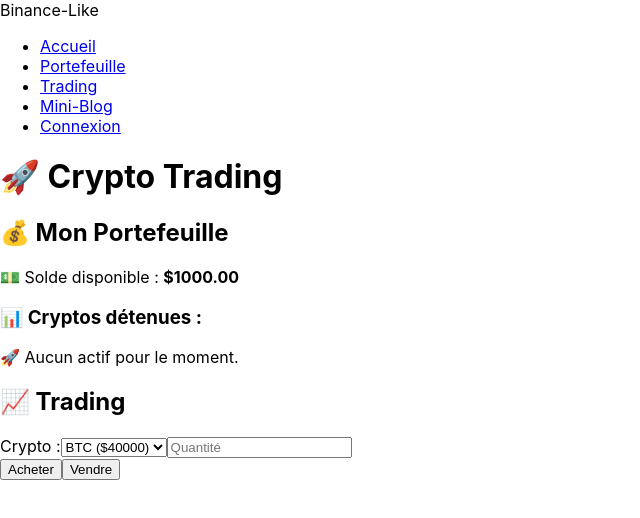
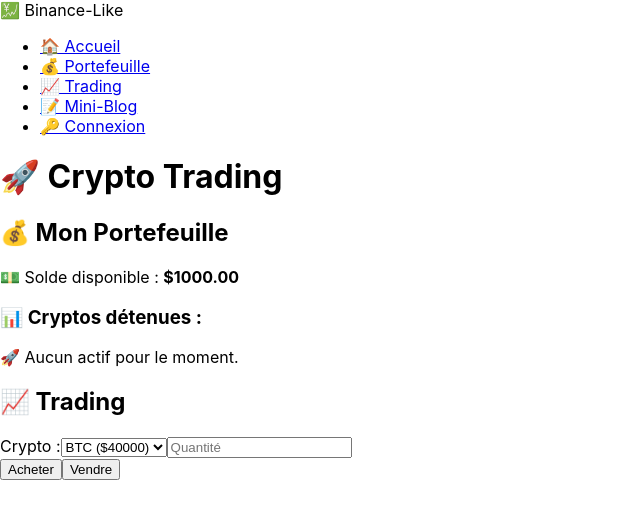
Before and after one commit to TheoLvx/Projet_Binance, a React (Create React App) app: page / in a window 1280 px wide. Shown: the top 518 px of the page, without its empty margins (0-640 px from the left). Built offline with nearby package versions, Linux system fonts and the light colour scheme.

Commit message:
MiniBlog

```diff
--- a/src/App.jsx
+++ b/src/App.jsx
@@ -1,24 +1,27 @@
 import React from "react";
 import { BrowserRouter as Router, Routes, Route } from "react-router-dom";
+import { UserProvider } from "./components/UserContext";
 import Navbar from "./components/Navbar";
-import Home from "./pages/Home"; // Garde Home
-import Login from "./components/login/Login";
-import Register from "./components/login/Register";
-
+import Home from "./pages/Home.jsx";
+import Login from "./components/login/Login.jsx";
+import Register from "./components/login/Register.jsx";
+import MiniBlog from "./pages/MiniBlog.jsx";
 
 const App = () => {
   return (
+    <UserProvider>
       <Router>
         <Navbar />
         <Routes>
           <Route path="/" element={<Home />} />
           <Route path="/portfolio" element={<h2>Portefeuille</h2>} />
           <Route path="/trading" element={<h2>Trading</h2>} />
-        <Route path="/blog" element={<h2>Mini-Blog</h2>} />
+          <Route path="/blog" element={<MiniBlog />} />
           <Route path="/login" element={<Login />} />
           <Route path="/register" element={<Register />} />
         </Routes>
       </Router>
+    </UserProvider>
   );
 };
 
--- a/src/components/Navbar.jsx
+++ b/src/components/Navbar.jsx
@@ -1,35 +1,31 @@
-import React, { useState, useEffect } from "react";
+import React, { useContext } from "react";
 import { Link, useNavigate } from "react-router-dom";
+import { UserContext } from "../components/UserContext";
 
 const Navbar = () => {
-  const [user, setUser] = useState(null);
+  const { user, logoutUser } = useContext(UserContext);
   const navigate = useNavigate();
 
-  useEffect(() => {
-    const loggedInUser = JSON.parse(localStorage.getItem("loggedInUser"));
-    setUser(loggedInUser);
-  }, []);
-
   const handleLogout = () => {
-    localStorage.removeItem("loggedInUser");
-    setUser(null);
+    logoutUser();
     navigate("/login");
   };
 
   return (
     <nav className="navbar">
-      <div className="logo">Binance-Like</div>
+      <div className="logo">💹 Binance-Like</div>
       <ul className="nav-links">
-        <li><Link to="/">Accueil</Link></li>
-        <li><Link to="/portfolio">Portefeuille</Link></li>
-        <li><Link to="/trading">Trading</Link></li>
-        <li><Link to="/blog">Mini-Blog</Link></li>
+        <li><Link to="/">🏠 Accueil</Link></li>
+        <li><Link to="/portfolio">💰 Portefeuille</Link></li>
+        <li><Link to="/trading">📈 Trading</Link></li>
+        <li><Link to="/blog">📝 Mini-Blog</Link></li>
         {user ? (
-          <li>
-            <button className="logout-btn" onClick={handleLogout}>Déconnexion</button>
-          </li>
+          <>
+            <li className="user-info">👤 {user.username}</li>
+            <li><button className="logout-btn" onClick={handleLogout}>🚪 Déconnexion</button></li>
+          </>
         ) : (
-          <li><Link to="/login">Connexion</Link></li>
+          <li><Link to="/login">🔑 Connexion</Link></li>
         )}
       </ul>
     </nav>
--- /dev/null
+++ b/src/components/UserContext.jsx
@@ -0,0 +1,30 @@
+import React, { createContext, useState, useEffect } from "react";
+
+export const UserContext = createContext();
+
+export const UserProvider = ({ children }) => {
+  const [user, setUser] = useState(null);
+
+  useEffect(() => {
+    const loggedInUser = JSON.parse(localStorage.getItem("loggedInUser"));
+    if (loggedInUser) {
+      setUser(loggedInUser);
+    }
+  }, []);
+
+  const loginUser = (userData) => {
+    setUser(userData);
+    localStorage.setItem("loggedInUser", JSON.stringify(userData));
+  };
+
+  const logoutUser = () => {
+    setUser(null);
+    localStorage.removeItem("loggedInUser");
+  };
+
+  return (
+    <UserContext.Provider value={{ user, loginUser, logoutUser }}>
+      {children}
+    </UserContext.Provider>
+  );
+};
--- a/src/components/login/Login.jsx
+++ b/src/components/login/Login.jsx
@@ -1,27 +1,28 @@
-import React, { useState } from "react";
+import React, { useState, useContext } from "react";
 import { useNavigate, Link } from "react-router-dom";
+import { UserContext } from "../UserContext";
 
 const Login = () => {
   const [username, setUsername] = useState("");
   const [password, setPassword] = useState("");
+  const { loginUser } = useContext(UserContext);
   const navigate = useNavigate();
 
   const handleLogin = () => {
-    const storedUsers = JSON.parse(localStorage.getItem("users")) || [];
+    const users = JSON.parse(localStorage.getItem("users")) || [];
 
-    const user = storedUsers.find(
+    const user = users.find(
       (u) => u.username === username && u.password === password
     );
 
     if (user) {
-      localStorage.setItem("loggedInUser", JSON.stringify(user));
+      loginUser(user);
       alert("Connexion réussie !");
       navigate("/portfolio");
     } else {
       alert("Identifiants incorrects !");
     }
   };
-
 
   return (
     <div className="login-container">
--- a/src/components/login/Register.jsx
+++ b/src/components/login/Register.jsx
@@ -2,46 +2,45 @@ import React, { useState } from "react";
 import { useNavigate } from "react-router-dom";
 
 const Register = () => {
-  const [nom, setNom] = useState("");
-  const [mdp, setMdp] = useState("");
+  const [username, setUsername] = useState("");
+  const [password, setPassword] = useState("");
   const goTo = useNavigate();
 
   const inscrire = () => {
-    if (!nom || !mdp) {
+    if (!username || !password) {
       alert("Remplis tous les champs !");
       return;
     }
 
-    const utilisateurs = JSON.parse(localStorage.getItem("utilisateurs")) || [];
+    const users = JSON.parse(localStorage.getItem("users")) || [];
 
-    const existe = utilisateurs.find((user) => user.nom === nom);
-    if (existe) {
-      alert("Ce nom est déjà pris !");
+    if (users.some((user) => user.username === username)) {
+      alert("Ce nom d'utilisateur est déjà pris !");
       return;
     }
 
-    const nouvelUtilisateur = { nom, mdp };
-    utilisateurs.push(nouvelUtilisateur);
-    localStorage.setItem("utilisateurs", JSON.stringify(utilisateurs));
+    const newUser = { username, password };
+    users.push(newUser);
+    localStorage.setItem("users", JSON.stringify(users));
 
     alert("Compte créé !");
     goTo("/login");
   };
 
   return (
-    <div className="inscription-container">
+    <div className="register-container">
       <h2>📝 Inscription</h2>
       <input
         type="text"
         placeholder="Nom d'utilisateur"
-        value={nom}
-        onChange={(e) => setNom(e.target.value)}
+        value={username}
+        onChange={(e) => setUsername(e.target.value)}
       />
       <input
         type="password"
         placeholder="Mot de passe"
-        value={mdp}
-        onChange={(e) => setMdp(e.target.value)}
+        value={password}
+        onChange={(e) => setPassword(e.target.value)}
       />
       <button onClick={inscrire}>Créer un compte</button>
     </div>
--- /dev/null
+++ b/src/pages/MiniBlog.jsx
@@ -0,0 +1,62 @@
+// import React, { useState, useEffect, useContext } from "react";
+// import { UserContext } from "../context/UserContext"; // Import du contexte
+
+// const MiniBlog = () => {
+//   const { user } = useContext(UserContext); // Récupérer l'utilisateur connecté
+//   const [messages, setMessages] = useState([]);
+//   const [message, setMessage] = useState("");
+
+//   useEffect(() => {
+//     const storedMessages = JSON.parse(localStorage.getItem("messages")) || [];
+//     setMessages(storedMessages);
+//   }, []);
+
+//   const envoyerMessage = () => {
+//     if (!user) {
+//       alert("Tu dois être connecté pour envoyer un message !");
+//       return;
+//     }
+
+//     if (!message.trim()) {
+//       alert("Écris un message !");
+//       return;
+//     }
+
+//     const nouveauMessage = { auteur: user.username, contenu: message, date: new Date().toLocaleString() };
+//     const nouveauxMessages = [...messages, nouveauMessage];
+
+//     setMessages(nouveauxMessages);
+//     localStorage.setItem("messages", JSON.stringify(nouveauxMessages));
+//     setMessage("");
+//   };
+
+//   return (
+//     <div className="mini-blog-container">
+//       <h2>📝 Mini-Blog</h2>
+
+//       {user ? (
+//         <div>
+//           <textarea
+//             placeholder="Écris ton message ici..."
+//             value={message}
+//             onChange={(e) => setMessage(e.target.value)}
+//           />
+//           <button onClick={envoyerMessage}>Envoyer</button>
+//         </div>
+//       ) : (
+//         <p>🚫 Tu dois être connecté pour écrire un message.</p>
+//       )}
+
+//       <h3>💬 Messages :</h3>
+//       <ul>
+//         {messages.map((msg, index) => (
+//           <li key={index}>
+//             <strong>{msg.auteur}</strong> ({msg.date}) : {msg.contenu}
+//           </li>
+//         ))}
+//       </ul>
+//     </div>
+//   );
+// };
+
+// export default MiniBlog;
```
Lines whose indentation alone changed are shown as unchanged.
